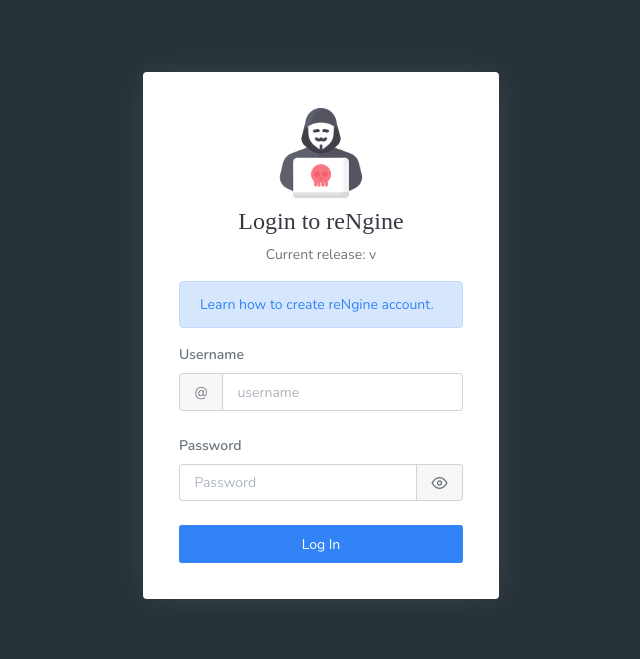
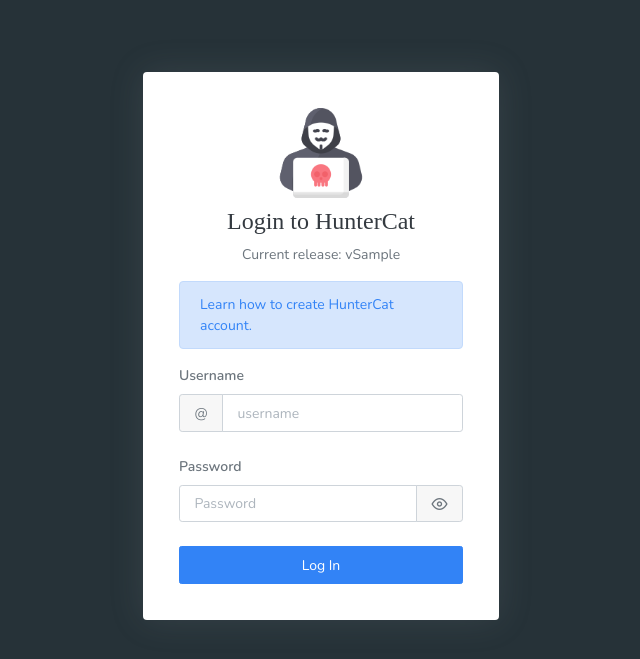
Before and after one commit to dev52003/HunterCat, a Django app: template web/templates/base/login.html in a window 1280 px wide. Shown: the top 659 px of the page, without its empty margins (319-959 px from the left). Run offline with Django 3.2, Linux system fonts and the light colour scheme; the template is opened without the code that fills it: most values are stand-ins (such as "Sample title", 1, 10 or a date in 2020); some libraries are stand-ins or nearby versions; some web fonts are replaced.

Commit message:
Update login.html
Updated Changes

```diff
--- a/web/templates/base/login.html
+++ b/web/templates/base/login.html
@@ -3,7 +3,7 @@
 <html lang="en">
 <head>
   <meta charset="utf-8" />
-  <title>Login reNgine</title>
+  <title>Login HunterCat</title>
   <meta name="viewport" content="width=device-width, initial-scale=1.0">
   <link href="{% static 'bootstrap/bootstrap.min.css' %}" rel="stylesheet" type="text/css" id="bootstrap-stylesheet" />
   <link href="{% static 'assets/css/app.min.css' %}" rel="stylesheet" type="text/css" id="main-stylesheet" />
@@ -57,11 +57,11 @@
                     </span>
                   </a>
                 </div>
-                <h3 class="">Login to reNgine</h3>
-                <p>Current release: v{{ RENGINE_CURRENT_VERSION }}</p>
+                <h3 class="">Login to HunterCat</h3>
+                <p>Current release: v{{ HunterCat_CURRENT_VERSION }}</p>
               </div>
               <div class="alert alert-primary" role="alert">
-                <a href="https://rengine.wiki" target="_blank">Learn how to create reNgine account.</a>
+                <a href="https://HunterCat.wiki" target="_blank">Learn how to create HunterCat account.</a>
               </div>
               {% if messages %}
               <p class="">
@@ -70,7 +70,7 @@
                       {{message}}
                     </div>
                   {% endfor %}
-              <span>If you have any issues or feature request, feel free to <a href="https://github.com/yogeshojha/rengine/issues" class="text-primary">raise issue on Github.</a></span>
+              <span>If you have any issues or feature request, feel free to <a href="https://github.com/dev52003/HunterCat" class="text-primary">raise issue on Github.</a></span>
               </p>
               {% endif %}
               <form method="POST">
```
